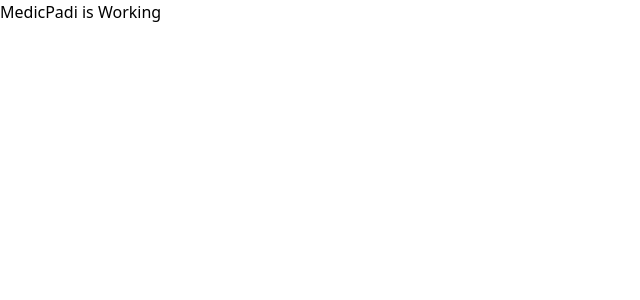
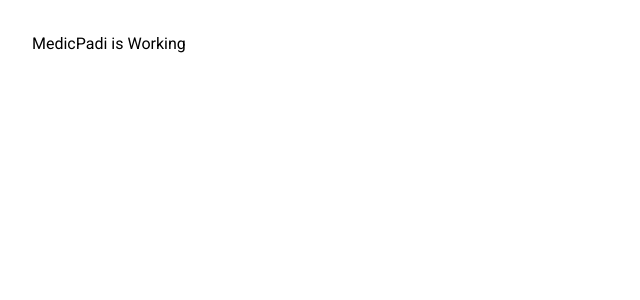
Before and after one commit to Colauncha/MedicPadi, a React (Vite) app: page / in a window 1280 px wide. Shown: the top 300 px of the page, without its empty margins (0-640 px from the left). Built offline with nearby package versions, Linux system fonts and the light colour scheme.

Commit message:
added in font and updated style

```diff
--- a/index.html
+++ b/index.html
@@ -4,7 +4,13 @@
     <meta charset="UTF-8" />
     <link rel="icon" type="image/svg+xml" href="/vite.svg" />
     <meta name="viewport" content="width=device-width, initial-scale=1.0" />
-    <title>medicpadi</title>
+    <link rel="preconnect" href="https://fonts.googleapis.com" />
+    <link rel="preconnect" href="https://fonts.gstatic.com" crossorigin />
+    <link
+      href="https://fonts.googleapis.com/css2?family=Roboto:ital,wght@0,100..900;1,100..900&display=swap"
+      rel="stylesheet"
+    />
+    <title>MedicPadi</title>
   </head>
   <body>
     <div id="root"></div>
--- a/src/App.css
+++ b/src/App.css
@@ -1,10 +1,9 @@
-/* #root {
-  max-width: 1280px;
-  margin: 0 auto;
+#root {
   padding: 2rem;
-  text-align: center;
+  font-family: "Roboto", sans-serif;
 }
 
+/*
 .logo {
   height: 6em;
   padding: 1.5em;
```
